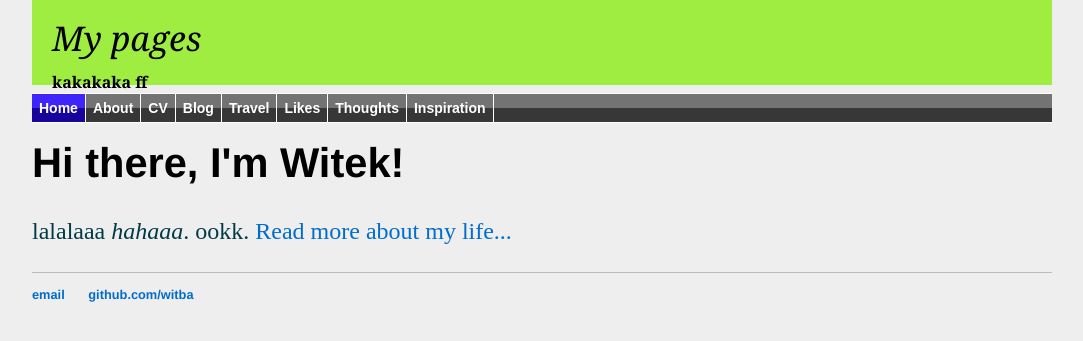
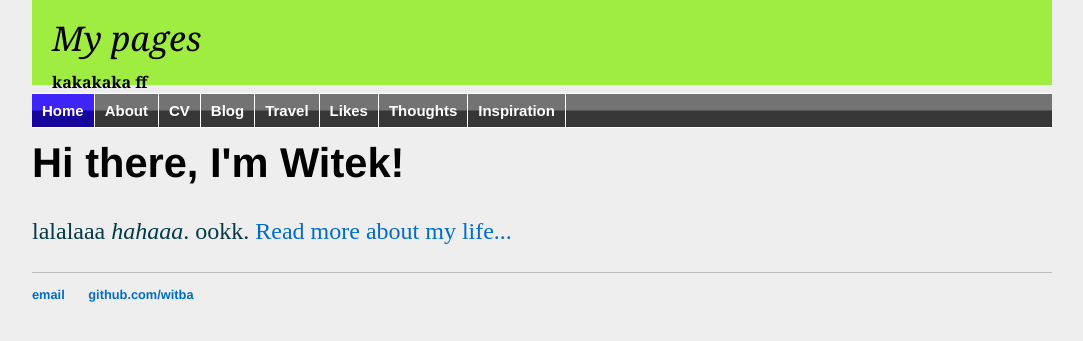
Before and after one commit to witba/witba.github.io, a Jekyll site: the page built from index.html, in a window 1280 px wide. Shown: the top 341 px of the page, without its empty margins (98-1181 px from the left). Built offline with Jekyll 4.4.1, drawn with Linux system fonts in a browser that asks for light colours.

Commit message:
Update main.css

```diff
--- a/css/main.css
+++ b/css/main.css
@@ -54,7 +54,7 @@
 margin: 0;
 padding: 0;
 float: left;
-font: bold 14px Arial;
+font: bold 15px Arial;
 width: 100%;
 border: 1px solid #FFFFFF;
 border-width: 1px 0;
@@ -66,7 +66,7 @@
 .solidblockmenu li a{
 float: left;
 color: white;
-padding: 6px 7px;
+padding: 8px 10px;
 text-decoration: none;
 border-right: 1px solid white;
 }
```
